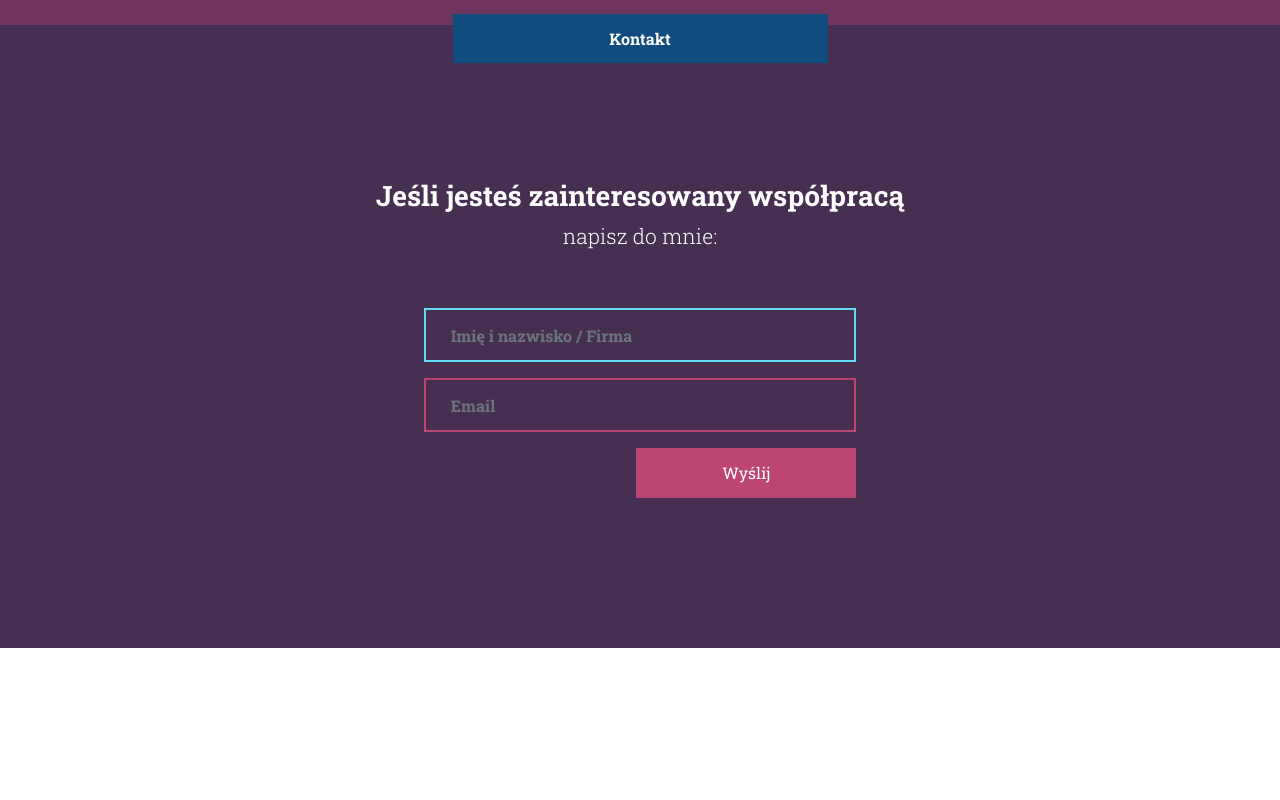
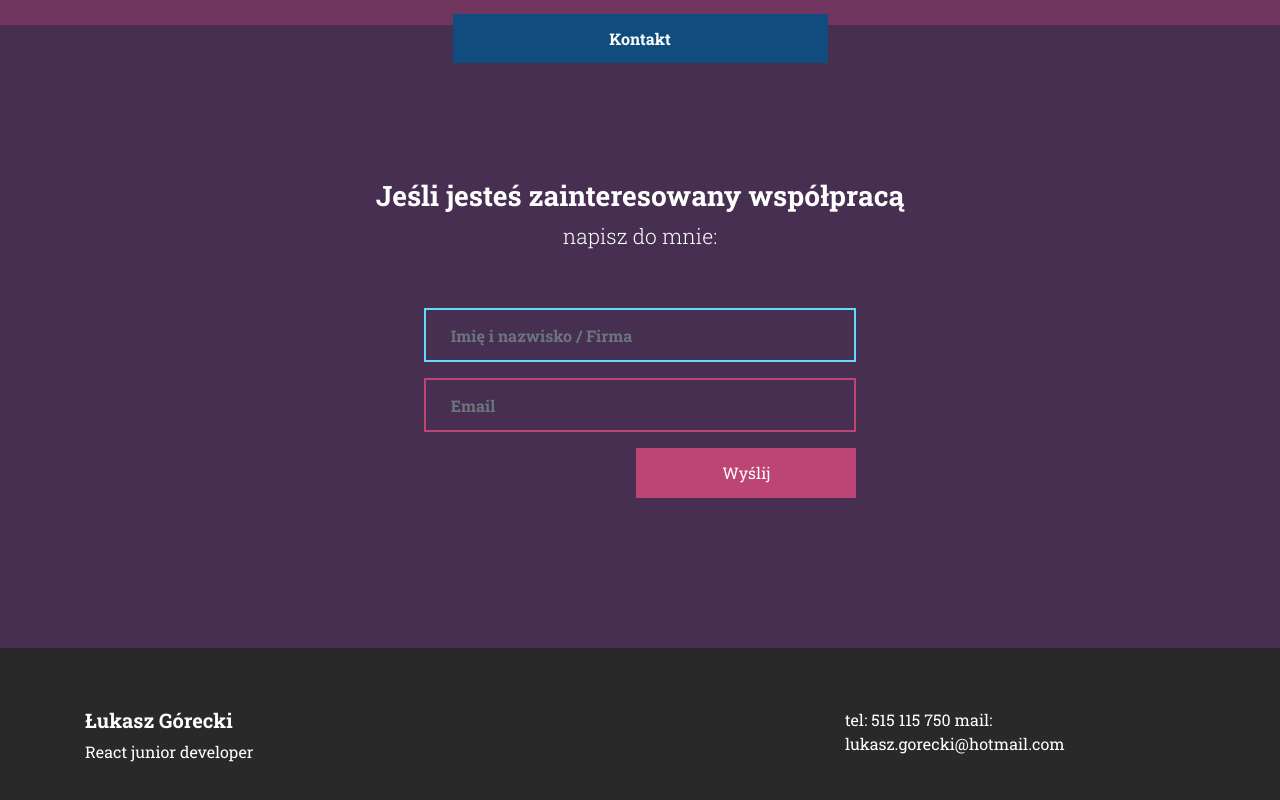
Before and after one commit to sq1fya/my-lp, a React (Create React App) app: page / in a window 1280 px wide. Shown: the part 1469-2269 px from the top of the page. Before the commit the page ends 2117 px from the top, so only its background shows below. Built offline with nearby package versions, Linux system fonts and the light colour scheme.

Commit message:
WIP: Section footer

```diff
--- a/src/App.js
+++ b/src/App.js
@@ -2,6 +2,7 @@ import React, { Component } from "react";
 import SectionAboutMe from "./components/section-about-me/section-about-me"
 import SectionSkills from "./components/section-skills/section-skills"
 import SectionContact from "./components/section-contact/section-contact"
+import SectionFooter from './components/section-footer/section-footer';
 import "./Logo.scss";
 import "./main.scss";
 class App extends Component {
@@ -11,6 +12,7 @@ class App extends Component {
       <SectionAboutMe/>
       <SectionSkills/>
       <SectionContact/>
+      <SectionFooter/>
       </div>
     );
   }
--- a/src/components/section-contact/section-contact.scss
+++ b/src/components/section-contact/section-contact.scss
@@ -1,5 +1,4 @@
 $bg-color-blue: #114c7f;
-
 
 .section-contact {
   background-color: #472f51;
@@ -21,8 +20,6 @@ $bg-color-blue: #114c7f;
     padding: 116px 0 0px;
     text-align: center;
     color: white;
-    h3 {
-    }
     p {
       font-size: 21px;
       font-weight: 300;
@@ -38,7 +35,6 @@ $bg-color-blue: #114c7f;
       font-size: 16px;
       font-weight: 700;
       padding: 25px;
-
     }
     .email-input {
       border: 2px solid #bd4573;
--- /dev/null
+++ b/src/components/section-footer/section-footer.js
@@ -0,0 +1,20 @@
+import React, { Component } from "react";
+import "./section-footer.scss";
+
+class SectionFooter extends Component {
+  render() {
+    return (
+      <section className="section-footer container-fluid ">
+        <div className="row ">
+          <div className="container" style={{ height: "130px" }}>
+            <div className="info-box row justify-content-between  ">
+              <div className="col-3"><h5>Łukasz Górecki</h5> React junior developer</div>
+              <div className="col-4">tel: 515 115 750 mail: lukasz.gorecki@hotmail.com</div>
+            </div>
+          </div>
+        </div>
+      </section>
+    );
+  }
+}
+export default SectionFooter;
--- /dev/null
+++ b/src/components/section-footer/section-footer.scss
@@ -0,0 +1,9 @@
+
+.section-footer {
+  height: 170px;
+  background-color: #292929;
+  .info-box {
+    color: white;
+    padding-top: 60px;
+  }
+}
```
Lines whose indentation alone changed are shown as unchanged.
